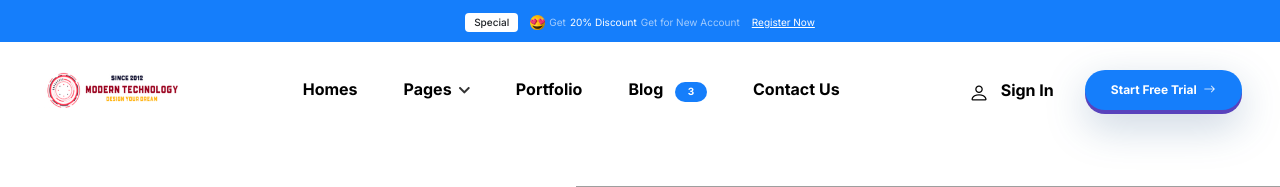
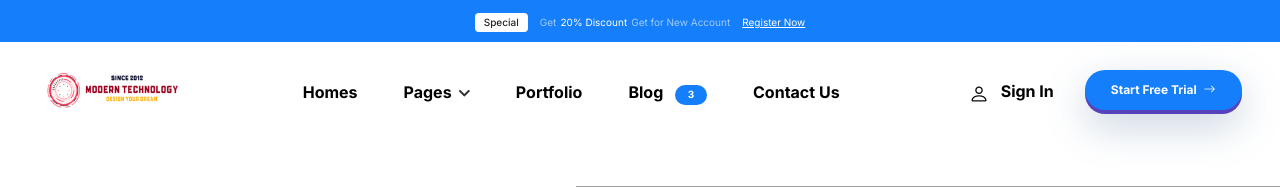
Before and after one commit to preetu098/mitsafewebsite, a PHP site: page /index.php in a window 1280 px wide. Shown: the top 187 px of the page. Run offline with PHP 8.4, Linux system fonts and the light colour scheme; some libraries are stand-ins or nearby versions; grey boxes are pictures that could not be loaded.

Commit message:
add chnages

```diff
--- a/layout/header.php
+++ b/layout/header.php
@@ -1,5 +1,6 @@
+<!DOCTYPE html>
 <html lang="en">
-<head >
+<head>
     <!-- Metas -->
     <meta charset="utf-8">
     <meta http-equiv="X-UA-Compatible" content="IE=edge" />
@@ -55,7 +56,7 @@ Indore</title>
                 <span class="btn sm-butn bg-white py-0 px-2 me-2 fs-10px">
                     <small class="fs-10px">Special</small>
                 </span>
-                <img src="assets/img/icons/nav_icon/imoj_heart.png" alt="" class="icon-15">
+                <!-- <img src="assets/img/icons/nav_icon/imoj_heart.png" alt="" class="icon-15"> -->
                 <span class="fs-10px op-6">Get </span>
                 <small class="op-10 fs-10px">20% Discount</small>
                 <span class="fs-10px op-6">Get for New Account</span>
```
